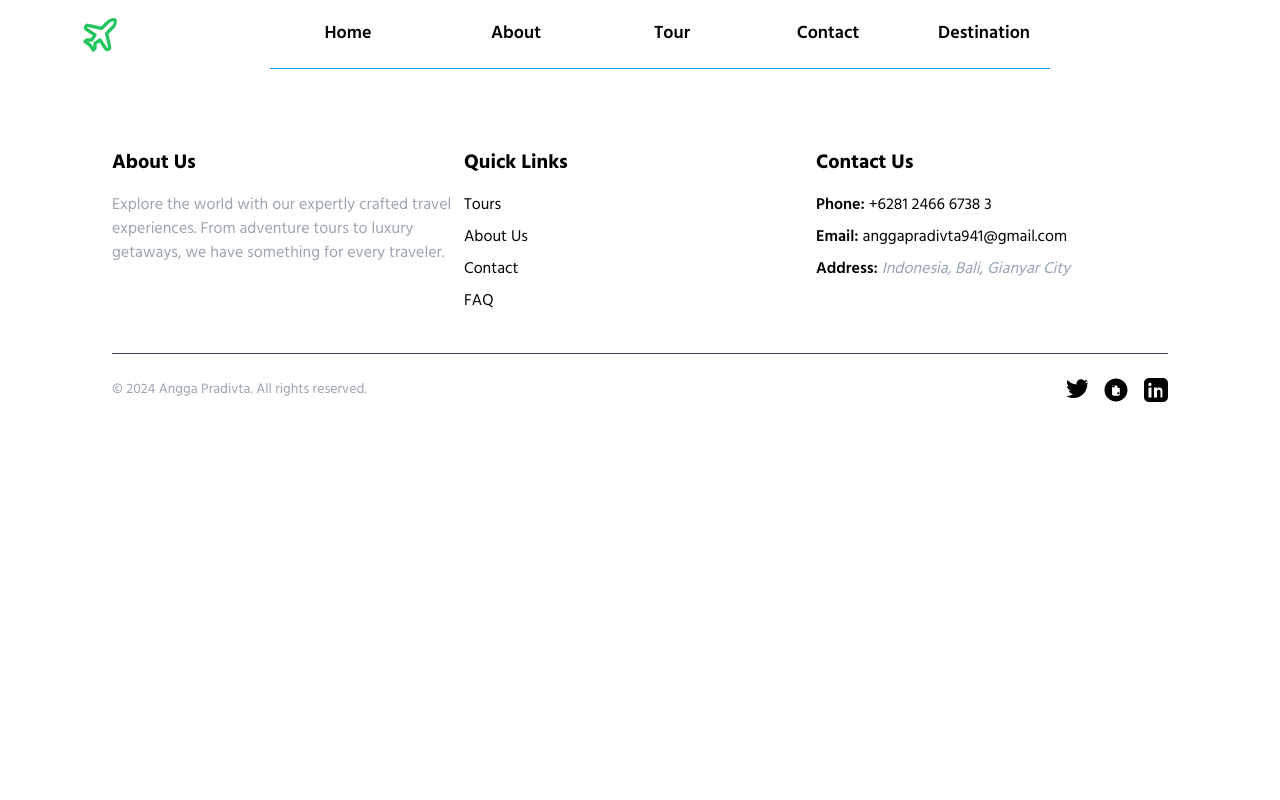
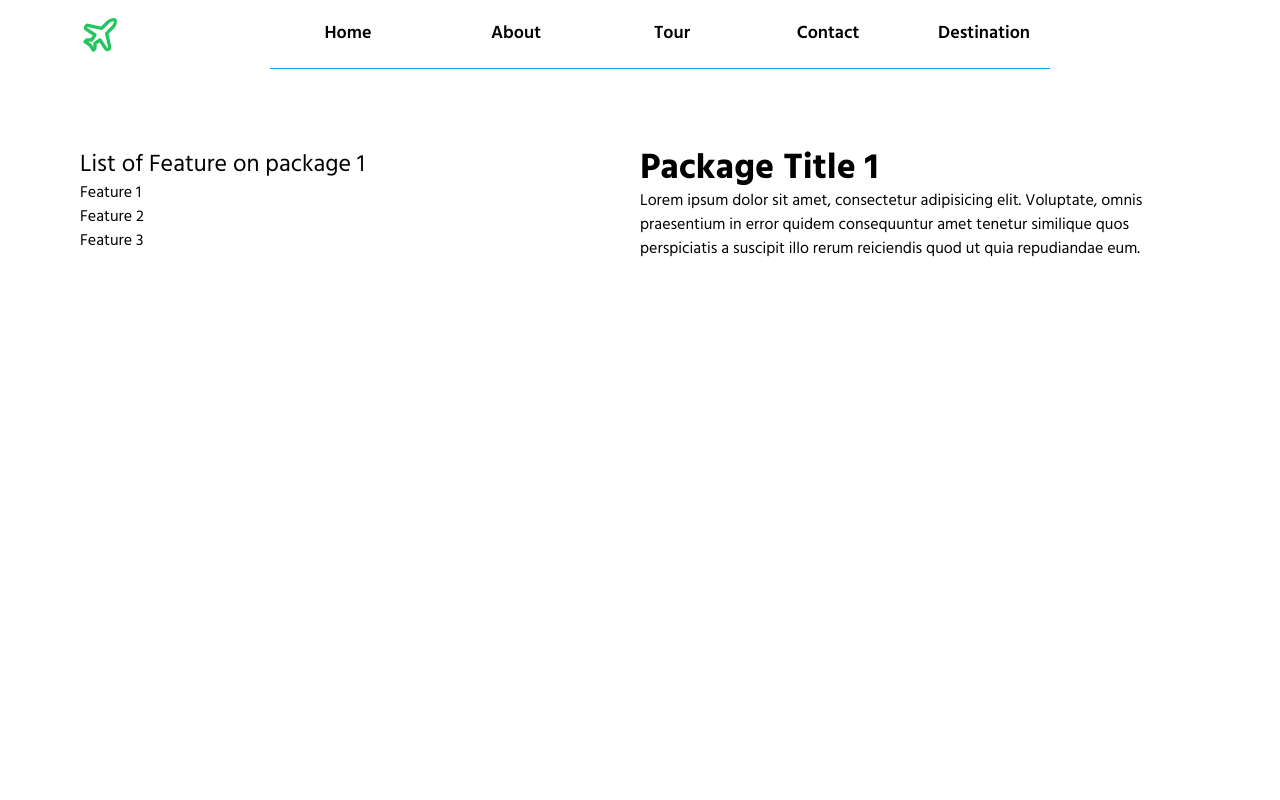
Before and after one commit to anggspradivts/wonderful-bali, a React (Vite) app: page /tour/1 in a window 1280 px wide. Shown: the top 800 px of the page. Built offline with nearby package versions, Linux system fonts and the light colour scheme.

Commit message:
demo tourdetail

```diff
--- a/src/App.tsx
+++ b/src/App.tsx
@@ -12,6 +12,7 @@ import Destination from "./routes/destination/destination";
 import { data } from "./data/data";
 import Contact from "./routes/contact/contact";
 import Tour2 from "./routes/tour/tour2";
+import TourDetailPage from "./routes/tour/tourid/tourdetail";
 
 function App() {
 
@@ -21,8 +22,8 @@ function App() {
       <Routes>
         <Route path="/" element={<Home />} />
         <Route path="/about" element={<About />} />
-        {/* <Route path="/tour" element={<Tour />}/> */}
         <Route path="/tour" element={<Tour2 />}/>
+          <Route path="/tour/:id" element={<TourDetailPage />}/>
         <Route path="/contact" element={<Contact />}/>
         <Route path="/destination" element={<Destination data={data} />}/>
       </Routes>
--- a/src/routes/destination/destination.tsx
+++ b/src/routes/destination/destination.tsx
@@ -16,7 +16,7 @@ const Destination: React.FC<DestinationProps> = ({ data }) => {
 
   const handleClick = () => {
     setLoadMore(loadMore + 3);
-  }
+  };
 
   return (
     <div className="py-20">
@@ -33,9 +33,16 @@ const Destination: React.FC<DestinationProps> = ({ data }) => {
       <div className="destination-sec md:mx-36 mt-10 space-y-4">
         <div className="text-lg">Popular Places in Bali🔥</div>
         {topPlaces.map((destination, index) => (
-          <div key={index} className="flex md:h-[100px] space-x-2 shadow-lg hover:scale-95 transition-all duration-300">
+          <div
+            key={index}
+            className="flex md:h-[100px] space-x-2 shadow-lg hover:scale-95 transition-all duration-300"
+          >
             <div className=" w-2/12">
-              <img src={destination.img} alt="" className="h-full w-full object-cover" />
+              <img
+                src={destination.img}
+                alt=""
+                className="h-full w-full object-cover"
+              />
             </div>
             <div className="w-10/12">
               <p className="text-lg font-semibold">{destination.name}</p>
@@ -45,16 +52,8 @@ const Destination: React.FC<DestinationProps> = ({ data }) => {
         ))}
         <div className="flex justify-center">
           {loadMore < data.length ? (
-            // <button
-            //   className="p-2 bg-sky-500 rounded"
-            //   onClick={() => setLoadMore((prev) => prev + 5)}
-            // >
-            //   Load More
-            // </button>
-            <LoaderBtn content="Load More" onClick={handleClick}/>
-          ) : (
-            null
-          )}
+            <LoaderBtn content="Load More" onClick={handleClick} />
+          ) : null}
         </div>
       </div>
     </div>
--- a/src/routes/tour/tour.tsx
+++ /dev/null
@@ -1,62 +0,0 @@
-const Tour = () => {
-  const content = [
-    {
-      header: "Expertise and Experience",
-      text: "Our guides are seasoned professionals with deep local knowledge and years of experience.",
-    },
-    {
-      header: "Personalized Attention",
-      text: "We tailor your trip to your interests, ensuring a unique and enjoyable experience.",
-    },
-    {
-      header: "Engaging Storytellers",
-      text: "Our guides bring destinations to life with captivating stories and insights.",
-    },
-  ];
-
-  return (
-    <div>
-      <div className="py-20 after:content-[''] after:block after:w-[350px] after:bg-black after:h-1">
-        <h1 className="text-4xl md:text-6xl font-bold montserrat">
-          Meet Our Guides
-        </h1>
-      </div>
-      <div className="flex justify-center items-center m-20 text-center">
-        <p className="text-lg font-semibold">
-          We believe that the heart of a memorable travel experience lies in the
-          hands of an exceptional guide. Our team of passionate and
-          knowledgeable guides are not only experts in their field but also avid
-          travelers themselves. They are here to share their love for the
-          destinations we offer, ensuring you have an enriching and
-          unforgettable journey.
-        </p>
-      </div>
-      <div className="grid md:grid-cols-2">
-        <div className="space-y-3">
-          <div className="text-lg after:content-[''] after:block after:w-[150px] after:bg-black after:h-1">
-            <p className="font-semibold">Why Choose Our Guides</p>
-          </div>
-          <div className="pl-5 space-y-3">
-            {content.map((content, index) => (
-              <div key={index}>
-                <h2 className="after:content-[''] after:block after:w-[100px] after:bg-black after:h-0.5">
-                  {index + 1}. {content.header}
-                </h2>
-                <p className="mt-1">{content.text}</p>
-              </div>
-            ))}
-          </div>
-        </div>
-        <div className="hidden md:block">
-          <img
-            src="https://th.bing.com/th/id/OIP.SaAFCgdzSBX9HNWuQebvzgHaE8?w=282&h=188&c=7&r=0&o=5&dpr=1.3&pid=1.7"
-            alt=""
-            className="w-full h-full p-5"
-          />
-        </div>
-      </div>
-    </div>
-  );
-};
-
-export default Tour;
--- a/src/routes/tour/tour2.tsx
+++ b/src/routes/tour/tour2.tsx
@@ -1,20 +1,24 @@
+import { Image } from "lucide-react";
 import { useNavigate } from "react-router-dom";
 
 const Tour2 = () => {
   const tourPackages = [
     {
+      id: "1",
       title: "Tour Packages 1",
       img: "",
       description:
         "Lorem ipsum dolor sit amet consectetur adipisicing elit. Velit beatae alias veritatis quo illum assumenda incidunt pariatur quidem cum voluptatibus temporibus iure consequuntur deleniti doloremque, corporis explicabo ea, minus magnam?",
     },
     {
+      id: "2",
       title: "Tour Packages 2",
       img: "",
       description:
         "Lorem ipsum dolor sit amet consectetur adipisicing elit. Velit beatae alias veritatis quo illum assumenda incidunt pariatur quidem cum voluptatibus temporibus iure consequuntur deleniti doloremque, corporis explicabo ea, minus magnam?",
     },
     {
+      id: "3",
       title: "Tour Packages 3",
       img: "",
       description:
@@ -34,12 +38,12 @@ const Tour2 = () => {
         {tourPackages.map((item, index) => (
           <div
             key={index}
-            onClick={() => navigate("/")}
+            onClick={() => navigate(`/tour/${item.id}`)}
             role="button"
             className="md:flex md:h-[200px] space-x-2 shadow-xl hover:scale-95 transition-all duration-300"
           >
-            <div className="bg-slate-300 md:w-3/12">
-              <img src="" alt="" />
+            <div className="bg-slate-300 md:w-3/12 flex justify-center items-center">
+              {item.img ? <img src={item.img} alt={item.title} /> : <Image />}
             </div>
             <div className="md:w-9/12 p-1">
               <p className="text-xl font-semibold">{item.title}</p>
--- /dev/null
+++ b/src/routes/tour/tourid/tourdetail.tsx
@@ -0,0 +1,84 @@
+import clsx from "clsx";
+import { useState } from "react";
+import { useParams } from "react-router-dom";
+
+const TourDetailPage = () => {
+  const [featureState, setFeatureState] = useState({
+    id: "",
+    name: "",
+    description: "",
+  });
+  const { id } = useParams();
+
+  const feature = [
+    {
+      id: "1",
+      name: "Feature 1",
+      description:
+        "Feature 1. Lorem, ipsum dolor sit amet consectetur adipisicing elit. Deleniti, quas repellat eos reiciendis illum labore porro? At vitae qui, iste nemo officia laudantium mollitia, dignissimos sunt cumque aut eius cum?",
+    },
+    {
+      id: "2",
+      name: "Feature 2",
+      description:
+        "Feature 2. Lorem, ipsum dolor sit amet consectetur adipisicing elit. Deleniti, quas repellat eos reiciendis illum labore porro? At vitae qui, iste nemo officia laudantium mollitia, dignissimos sunt cumque aut eius cum?",
+    },
+    {
+      id: "3",
+      name: "Feature 3",
+      description:
+        "Feature 3. Lorem, ipsum dolor sit amet consectetur adipisicing elit. Deleniti, quas repellat eos reiciendis illum labore porro? At vitae qui, iste nemo officia laudantium mollitia, dignissimos sunt cumque aut eius cum?",
+    },
+  ];
+
+  return (
+    <div className="py-20">
+      <div className="grid grid-cols-2 h-screen">
+        <div className="sidebar">
+          <p className="text-2xl">List of Feature on package {id}</p>
+          <ul>
+            {feature.map((f, index) => (
+              <li
+                key={index}
+                role="button"
+                onClick={() =>
+                  setFeatureState({
+                    id: f.id,
+                    name: f.name,
+                    description: f.description,
+                  })
+                }
+                className={clsx("hover:text-sky-500", {
+                  "text-sky-500": f.id === featureState.id,
+                })}
+              >
+                {f.name}
+              </li>
+            ))}
+          </ul>
+        </div>
+        <div>
+          <h1 className="text-4xl m:text-6xl font-bold">Package Title {id}</h1>
+          <div className="space-y-5">
+            <p>
+              Lorem ipsum dolor sit amet, consectetur adipisicing elit.
+              Voluptate, omnis praesentium in error quidem consequuntur amet
+              tenetur similique quos perspiciatis a suscipit illo rerum
+              reiciendis quod ut quia repudiandae eum.
+            </p>
+            {featureState && (
+              <div>
+                <p className="text-lg font-semibold">{featureState.name}</p>
+                <p>{featureState.description}</p>
+              </div>
+            )}
+          </div>
+        </div>
+      </div>
+    </div>
+  );
+};
+
+export default TourDetailPage;
+
+// This is still on demo
```
